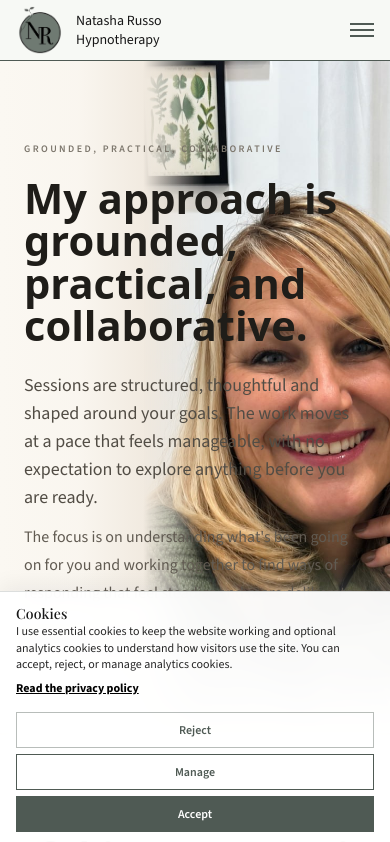
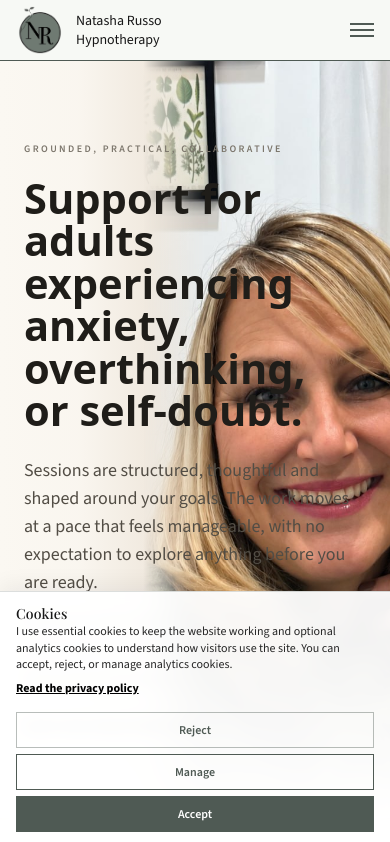
Before and after one commit to russog/natasha-russo-hypnotherapy, a Next.js app in the folder src/: page / in a window 390 px wide. Shown: the top 842 px of the page. Built offline with nearby package versions, Linux system fonts and the light colour scheme.

Commit message:
Restore mobile home hero headline

```diff
--- a/src/src/app/HomeClient.tsx
+++ b/src/src/app/HomeClient.tsx
@@ -213,7 +213,7 @@ export function HomeClient() {
                             Grounded, practical, collaborative
                         </p>
                         <h1 className="mt-5 max-w-[21rem] !font-sans text-[2.6rem] font-semibold leading-[1.02] tracking-normal text-[#1F1D19] sm:max-w-xl sm:text-6xl sm:leading-[0.98]">
-                            My approach is grounded, practical, and collaborative.
+                            Support for adults experiencing anxiety, overthinking, or self-doubt.
                         </h1>
                         <p className="mt-6 max-w-lg text-lg leading-7 text-[#524D45]">
                             Sessions are structured, thoughtful and shaped around your goals. The work moves at a pace
```
